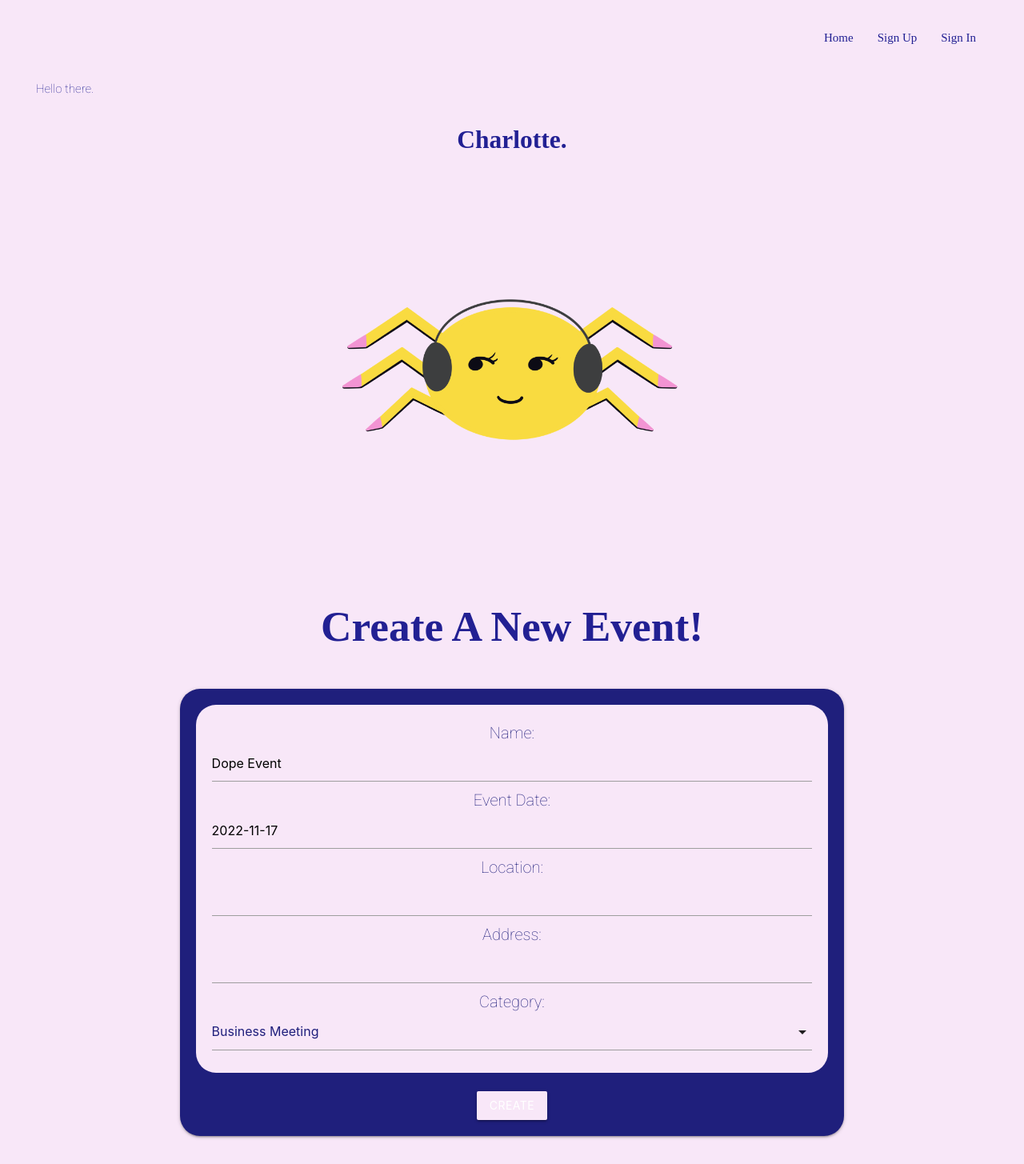
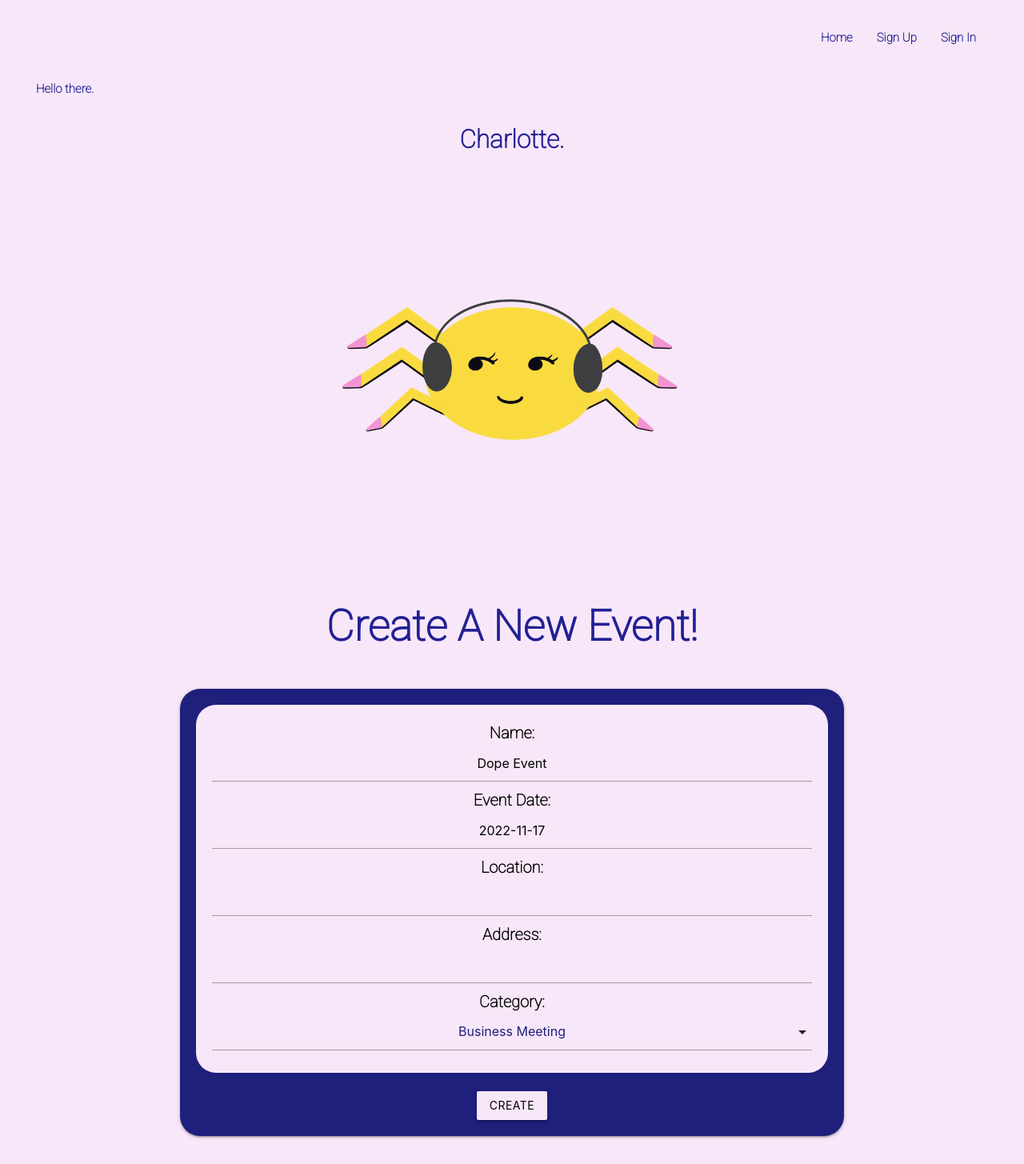
Before and after one commit to chanjongpak/charlotte-project, a Django app: page /events/1/update/ in a window 1280 px wide. Shown: the whole page at 80% size. Run offline with Django 4.2, Linux system fonts and the light colour scheme; data comes from the database, SQL or seed files in the repository.

Commit message:
added FORM STYLING

```diff
--- a/main_app/static/css/style.css
+++ b/main_app/static/css/style.css
@@ -1,6 +1,8 @@
 html {
   font-family: Merriweather;
   color: #222093;
+  font-family: Roboto;
+  font-weight: 1000;
 }
 
 #banner {
@@ -9,6 +11,10 @@ html {
   height: 200px;
   padding: 1em 3em;
   box-shadow: none;
+}
+
+#banner a {
+  font-weight: 1000;
 }
 
 #text-color-brand {
@@ -23,10 +29,6 @@ html {
 }
 body {
   background-color: #f8e7f8;
-}
-
-label {
-  font-size: 20px;
 }
 
 #home {
@@ -48,7 +50,6 @@ label {
 
 .input-field label {
   color: #000;
-  font-size: 20px;
 }
 
 .shadow {
@@ -96,12 +97,19 @@ label {
 
 #login-button {
   background-color: #f8e7f8;
+  color: black;
 }
 
 label {
-  color: #1f1f7c;
+  color: black;
+  font-size: 20px;
+  font-weight: bold;
   font-family: Roboto;
   background-color: #f8e7f8;
+}
+
+input {
+  text-align: center;
 }
 
 .link-color {
--- a/main_app/templates/base.html
+++ b/main_app/templates/base.html
@@ -6,15 +6,15 @@
     <meta http-equiv="X-UA-Compatible" content="IE=edge" />
     <meta name="viewport" content="width=device-width, initial-scale=1.0" />
     <link rel="stylesheet" href="https://cdnjs.cloudflare.com/ajax/libs/materialize/1.0.0/css/materialize.min.css">
+    <script src="https://cdnjs.cloudflare.com/ajax/libs/materialize/1.0.0/js/materialize.min.js"></script>
+    <style>
+      @import url('https://fonts.googleapis.com/css2?family=Roboto:wght@100&display=swap');
+      </style>
     <link
       rel="stylesheet"
       type="text/css"
       href="{% static 'css/style.css' %}"
     />
-    <script src="https://cdnjs.cloudflare.com/ajax/libs/materialize/1.0.0/js/materialize.min.js"></script>
-    <style>
-      @import url('https://fonts.googleapis.com/css2?family=Roboto:wght@100&display=swap');
-      </style>
   </head>
   <body>
     <div class="navbar-fixed s12 l3">
```
